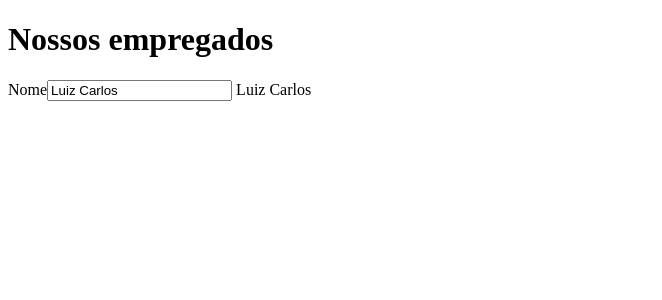
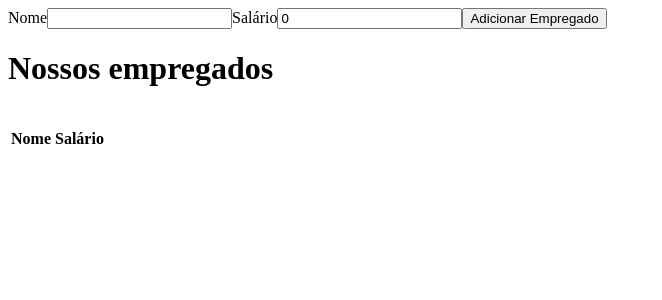
Before and after one commit to Ricardohauus/iniciando-angular, an Angular app: page / in a window 1280 px wide. Shown: the top 300 px of the page, without its empty margins (0-662 px from the left). Built offline with nearby package versions, Linux system fonts and the light colour scheme.

Commit message:
Lidando com coleção de dados

```diff
--- a/src/app/app.component.html
+++ b/src/app/app.component.html
@@ -1,2 +1,2 @@
+<employee-new>/</employee-new>
 <employee-list></employee-list>
-<employee-new></employee-new>
--- a/src/app/employee-list/employee-list.component.html
+++ b/src/app/employee-list/employee-list.component.html
@@ -1 +1,17 @@
 <h1>Nossos empregados</h1>
+<br />
+
+<table>
+    <thead>
+        <tr>
+            <th>Nome</th>
+            <th>Salário</th>
+        </tr>
+    </thead>
+    <tbody>
+        <tr *ngFor="let item of employees">
+            <td>{{ item.name }}</td>
+            <td>{{ item.salary }}</td>
+        </tr>
+    </tbody>
+</table>
--- a/src/app/employee-list/employee-list.component.ts
+++ b/src/app/employee-list/employee-list.component.ts
@@ -1,5 +1,5 @@
 import { Component, OnInit } from '@angular/core';
-
+import employees from '../employees';
 @Component({
   selector: 'employee-list',
   templateUrl: './employee-list.component.html',
@@ -7,6 +7,7 @@ import { Component, OnInit } from '@angular/core';
 })
 export class EmployeeListComponent implements OnInit {
 
+  employees = employees;
   constructor() { }
 
   ngOnInit(): void {
--- a/src/app/employee-new/employee-new.component.html
+++ b/src/app/employee-new/employee-new.component.html
@@ -1 +1,4 @@
-<label>Nome</label> <input type="text" [(ngModel)]="name" /> {{ name }}
+<label>Nome</label> <input type="text" [(ngModel)]="name" />
+<label>Salário</label> <input type="text" [(ngModel)]="salary" />
+
+<button type="submit" (click)="adicionar()">Adicionar Empregado</button>
--- a/src/app/employee-new/employee-new.component.ts
+++ b/src/app/employee-new/employee-new.component.ts
@@ -1,4 +1,5 @@
 import { Component, OnInit } from '@angular/core';
+import employees from '../employees';
 
 @Component({
   selector: 'employee-new',
@@ -6,11 +7,20 @@ import { Component, OnInit } from '@angular/core';
   styleUrls: ['./employee-new.component.css']
 })
 export class EmployeeNewComponent implements OnInit {
+  employees = employees;
+  name: string = ''
+  salary: number = 0;
 
   constructor() { }
 
   ngOnInit(): void {
   }
-  public name: string = 'Luiz Carlos'
+
+  public adicionar(): void {
+    this.employees.push({ name: this.name, salary: this.salary })
+    console.log(this.employees);
+
+  }
+
 
 }
--- /dev/null
+++ b/src/app/employees.ts
@@ -0,0 +1,8 @@
+interface Employee {
+  name: string;
+  salary: number;
+}
+
+const employees: Employee[] = [];
+
+export default employees;
```
